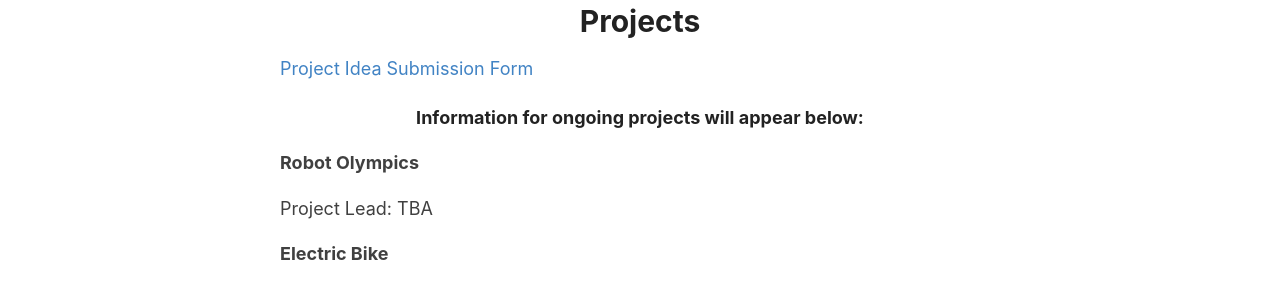
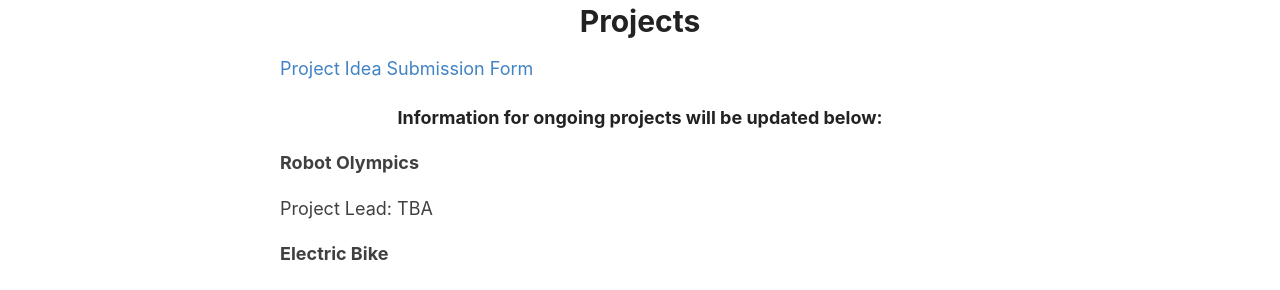
Before and after one commit to bhccstem/bhccstem.github.io, a Jekyll site: the page built from _pages/projects.md, in a window 1280 px wide. Shown: the part 138-428 px from the top of the page. Built offline with Jekyll 4.4.1, drawn with Linux system fonts in a browser that asks for light colours.

Commit message:
Update projects.md

```diff
--- a/_pages/projects.md
+++ b/_pages/projects.md
@@ -6,7 +6,7 @@ permalink: /projects/
 
 [Project Idea Submission Form](https://forms.gle/eChS3GCib4n7VwJk8)
 
-#### Information for ongoing projects will appear below:
+#### Information for ongoing projects will be updated below:
 
 **Robot Olympics**
 
```
